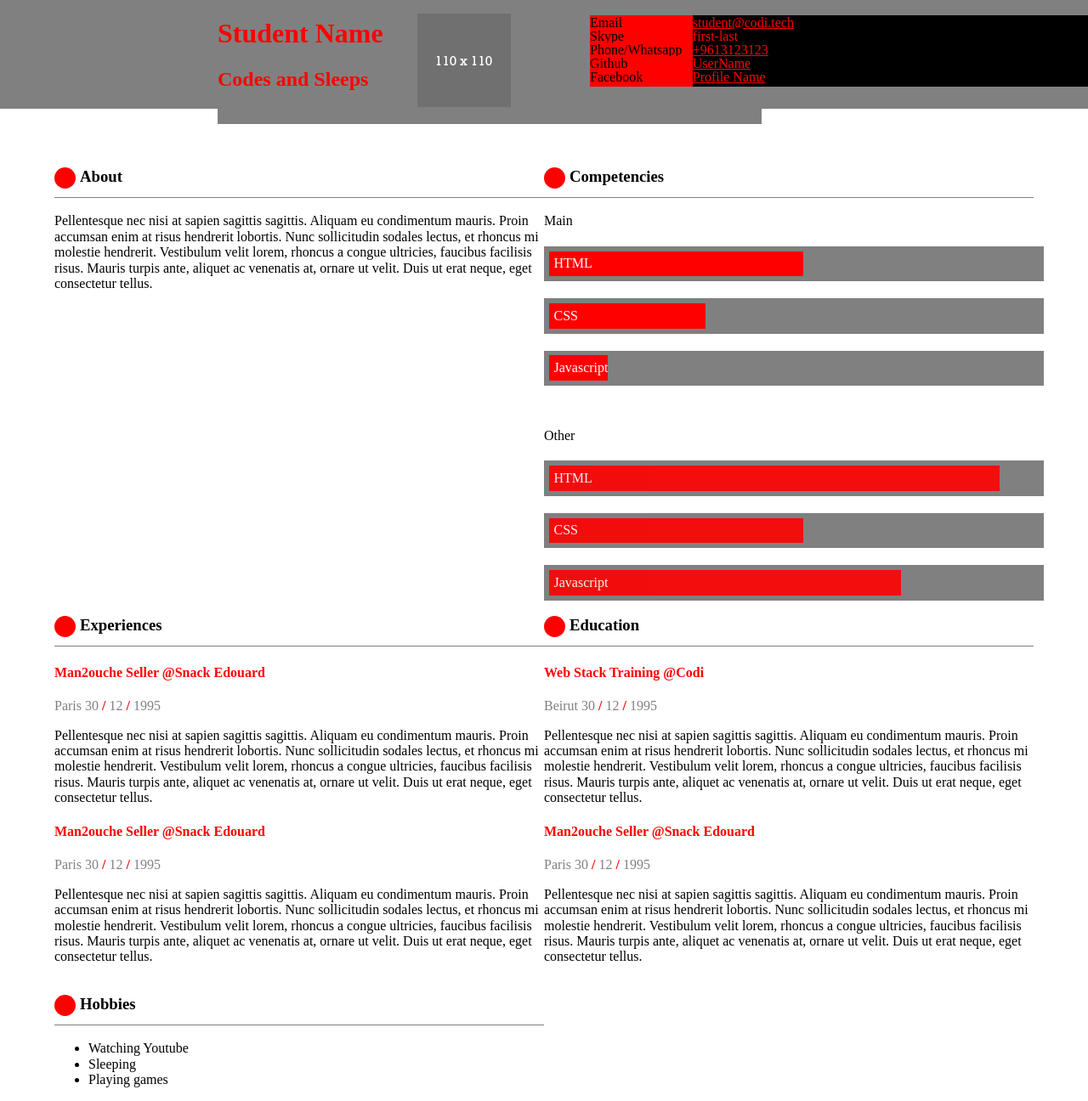
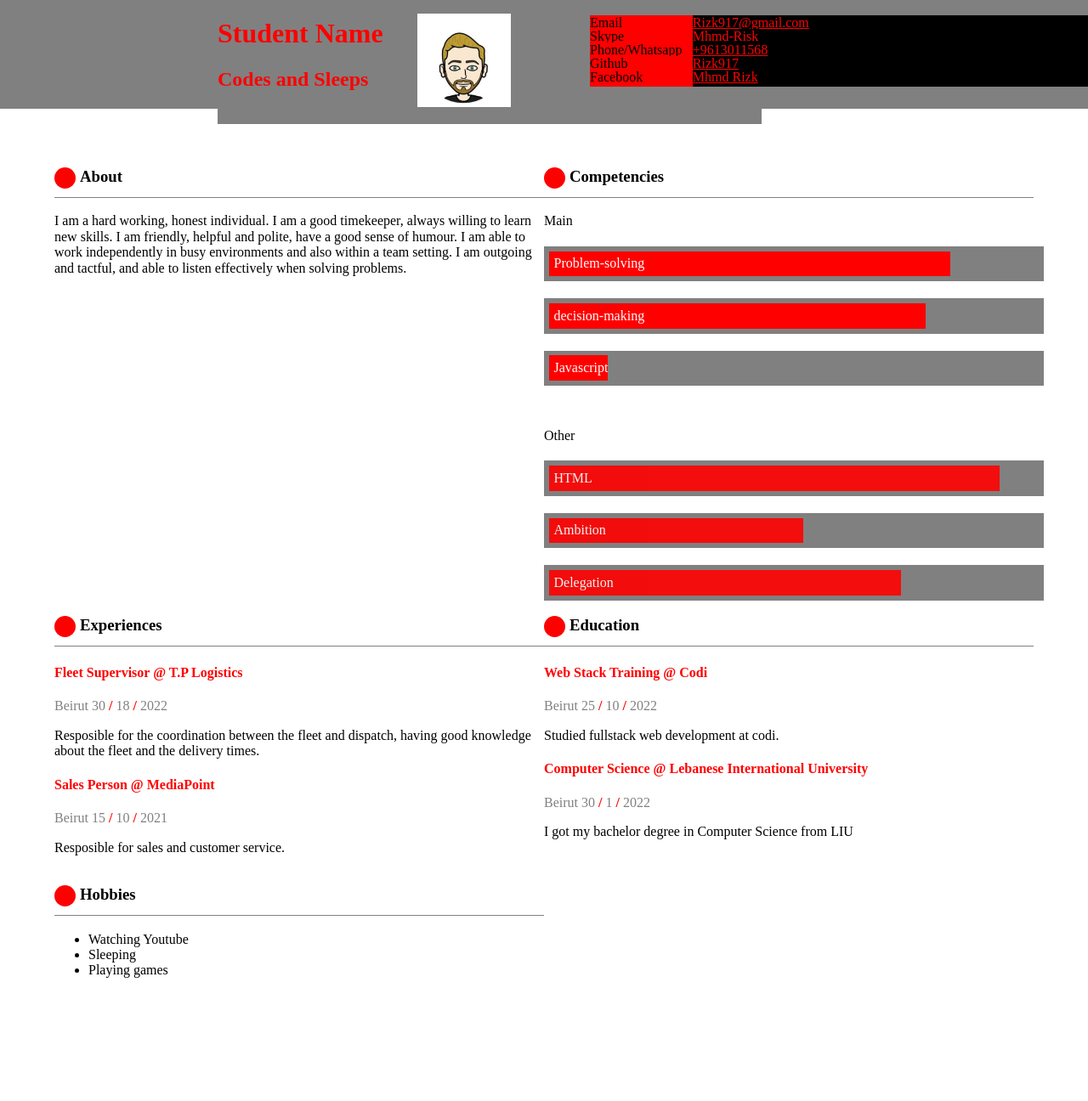
Before and after one commit to Rizk917/Cv_styling, a plain HTML site: page style1/index.html in a window 1280 px wide. Shown: the top 1296 px of the page at 85% size. After the commit the page ends 1168 px from the top, so only its background shows below. Drawn offline with Linux system fonts and the light colour scheme.

Commit message:
My info Update

```diff
--- a/style1/index.html
+++ b/style1/index.html
@@ -25,7 +25,7 @@
           <h2>Codes and Sleeps</h2>
         </hgroup>
         <figure>
-          <img src="../images/110x110.png"  alt="Student Name">
+          <img src="../images/small.png"  alt="Student Name">
         </figure>
       </div>
     </header>
@@ -33,17 +33,17 @@
       <section id="about">
         <h3>About</h3>
         <p>
-          Pellentesque nec nisi at sapien sagittis sagittis. Aliquam eu condimentum mauris. Proin accumsan enim at risus hendrerit lobortis. Nunc sollicitudin sodales lectus, et rhoncus mi molestie hendrerit. Vestibulum velit lorem, rhoncus a congue ultricies, faucibus facilisis risus. Mauris turpis ante, aliquet ac venenatis at, ornare ut velit. Duis ut erat neque, eget consectetur tellus.
+          I am a hard working, honest individual. I am a good timekeeper, always willing to learn new skills. I am friendly, helpful and polite, have a good sense of humour. I am able to work independently in busy environments and also within a team setting. I am outgoing and tactful, and able to listen effectively when solving problems.
         </p>
       </section>
       <section id="competencies">
         <h3>Competencies</h3>
         <div class='skills skills-primary'>
           <div class='skill' data-skill="5">
-            <span>HTML</span>
+            <span>Problem-solving</span>
           </div>
           <div class='skill' data-skill="3">
-            <span>CSS</span>
+            <span>decision-making</span>
           </div>
           <div class='skill' data-skill="1">
             <span>Javascript</span>
@@ -54,10 +54,10 @@
             <span>HTML</span>
           </div>
           <div class='skill' data-skill="5">
-            <span>CSS</span>
+            <span>Ambition</span>
           </div>
           <div class='skill' data-skill="7">
-            <span>Javascript</span>
+            <span>Delegation</span>
           </div>
         </div>
       </section>
@@ -65,44 +65,45 @@
         <h3>Experiences</h3>
         <div class="experience">
           <h4>
-            <span class="experience-type">Man2ouche Seller</span>
-            <span class="experience-institution">Snack Edouard</span>
+            <span class="experience-type">Fleet Supervisor</span>
+            <span class="experience-institution"> T.P Logistics</span>
           </h4>
           <div class="experience-details">
 						<span class="experience-location">
-              Paris
+              Beirut
             </span>
 						<span class="experience-date">
               <span class="day">30</span>
               <span class="experience-date-separator">/</span>
-              <span class="month">12</span>
+              <span class="month">18</span>
               <span class="experience-date-separator">/</span>
-              <span class="year">1995</span>
+              <span class="year">2022</span>
             </span>
           </div>
 					<p class="experience-description">
-            Pellentesque nec nisi at sapien sagittis sagittis. Aliquam eu condimentum mauris. Proin accumsan enim at risus hendrerit lobortis. Nunc sollicitudin sodales lectus, et rhoncus mi molestie hendrerit. Vestibulum velit lorem, rhoncus a congue ultricies, faucibus facilisis risus. Mauris turpis ante, aliquet ac venenatis at, ornare ut velit. Duis ut erat neque, eget consectetur tellus.
+            Resposible for the coordination between the fleet and dispatch, having good knowledge about the fleet and the delivery times.
+
           </p>
         </div>
         <div class="experience">
           <h4>
-            <span class="experience-type">Man2ouche Seller</span>
-            <span class="experience-institution">Snack Edouard</span>
+            <span class="experience-type">Sales Person</span>
+            <span class="experience-institution"> MediaPoint</span>
           </h4>
           <div class="experience-details">
 						<span class="experience-location">
-              Paris
+              Beirut
             </span>
 						<span class="experience-date">
-              <span class="day">30</span>
+              <span class="day">15</span>
               <span class="experience-date-separator">/</span>
-              <span class="month">12</span>
+              <span class="month">10</span>
               <span class="experience-date-separator">/</span>
-              <span class="year">1995</span>
+              <span class="year">2021</span>
             </span>
           </div>
 					<p class="experience-description">
-            Pellentesque nec nisi at sapien sagittis sagittis. Aliquam eu condimentum mauris. Proin accumsan enim at risus hendrerit lobortis. Nunc sollicitudin sodales lectus, et rhoncus mi molestie hendrerit. Vestibulum velit lorem, rhoncus a congue ultricies, faucibus facilisis risus. Mauris turpis ante, aliquet ac venenatis at, ornare ut velit. Duis ut erat neque, eget consectetur tellus.
+            Resposible for sales and customer service.
           </p>
         </div>
       </section>
@@ -111,7 +112,28 @@
         <div class="experience">
           <h4>
             <span class="experience-type">Web Stack Training</span>
-            <span class="experience-institution">Codi</span>
+            <span class="experience-institution"> Codi</span>
+          </h4>
+          <div class="experience-details">
+						<span class="experience-location">
+              Beirut
+            </span>
+						<span class="experience-date">
+              <span class="day">25</span>
+              <span class="experience-date-separator">/</span>
+              <span class="month">10</span>
+              <span class="experience-date-separator">/</span>
+              <span class="year">2022</span>
+            </span>
+          </div>
+					<p class="experience-description">
+            Studied fullstack web development at codi.
+          </p>
+        </div>
+        <div class="experience">
+          <h4>
+            <span class="experience-type">Computer Science</span>
+            <span class="experience-institution"> Lebanese International University </span>
           </h4>
           <div class="experience-details">
 						<span class="experience-location">
@@ -120,34 +142,13 @@
 						<span class="experience-date">
               <span class="day">30</span>
               <span class="experience-date-separator">/</span>
-              <span class="month">12</span>
+              <span class="month">1</span>
               <span class="experience-date-separator">/</span>
-              <span class="year">1995</span>
+              <span class="year">2022</span>
             </span>
           </div>
 					<p class="experience-description">
-            Pellentesque nec nisi at sapien sagittis sagittis. Aliquam eu condimentum mauris. Proin accumsan enim at risus hendrerit lobortis. Nunc sollicitudin sodales lectus, et rhoncus mi molestie hendrerit. Vestibulum velit lorem, rhoncus a congue ultricies, faucibus facilisis risus. Mauris turpis ante, aliquet ac venenatis at, ornare ut velit. Duis ut erat neque, eget consectetur tellus.
-          </p>
-        </div>
-        <div class="experience">
-          <h4>
-            <span class="experience-type">Man2ouche Seller</span>
-            <span class="experience-institution">Snack Edouard</span>
-          </h4>
-          <div class="experience-details">
-						<span class="experience-location">
-              Paris
-            </span>
-						<span class="experience-date">
-              <span class="day">30</span>
-              <span class="experience-date-separator">/</span>
-              <span class="month">12</span>
-              <span class="experience-date-separator">/</span>
-              <span class="year">1995</span>
-            </span>
-          </div>
-					<p class="experience-description">
-            Pellentesque nec nisi at sapien sagittis sagittis. Aliquam eu condimentum mauris. Proin accumsan enim at risus hendrerit lobortis. Nunc sollicitudin sodales lectus, et rhoncus mi molestie hendrerit. Vestibulum velit lorem, rhoncus a congue ultricies, faucibus facilisis risus. Mauris turpis ante, aliquet ac venenatis at, ornare ut velit. Duis ut erat neque, eget consectetur tellus.
+            I got my bachelor degree in Computer Science from LIU
           </p>
         </div>
       </section>
@@ -165,29 +166,29 @@
           <dl class="contact contact-email">
             <dt class="contact-type">Email</dt>
             <dd class="contact-value">
-              <a href="mailto:student@codi.tech">student@codi.tech</a>
+              <a href="mailto:Rizk917@gmail.com">Rizk917@gmail.com</a>
             </dd>
           </dl>
           <dl class="contact contact-skype">
             <dt class="contact-type">Skype</dt>
-            <dd class="contact-value">first-last</dd>
+            <dd class="contact-value">Mhmd-Risk</dd>
           </dl>
           <dl class="contact contact-phone">
             <dt class="contact-type">Phone/Whatsapp</dt>
             <dd class="contact-value">
-              <a href="tel:+96170261482">+9613123123</a>
+              <a href="tel:+9613011568">+9613011568</a>
             </dd>
           </dl>
           <dl class="contact contact-github">
             <dt class="contact-type">Github</dt>
             <dd class="contact-value">
-              <a href="https://github.com/User/" target="_blank">UserName</a>
+              <a href="https://github.com/Rizk917/" target="_blank">Rizk917</a>
             </dd>
           </dl>
           <dl class="contact contact-facebook">
             <dt class="contact-type">Facebook</dt>
             <dd class="contact-value">
-              <a href="//www.facebook.com/profileName" target="_blank">Profile Name</a>
+              <a href="//www.facebook.com/mhd.rizk" target="_blank">Mhmd Rizk</a>
             </dd>
           </dl>
         </div>
--- a/style1/style1.css
+++ b/style1/style1.css
@@ -46,7 +46,7 @@ content: 'Main';
 
   }
   [data-skill="5"] span{
-    width:50%;
+    width:80%;
     background-color: red;
     display: block;
     height: 100%;
@@ -54,7 +54,7 @@ content: 'Main';
     color: white;
 }
 [data-skill="3"] span{
-    width: 30%;
+    width: 75%;
     background-color: red;
     display: block;
     height: 100%;
```
